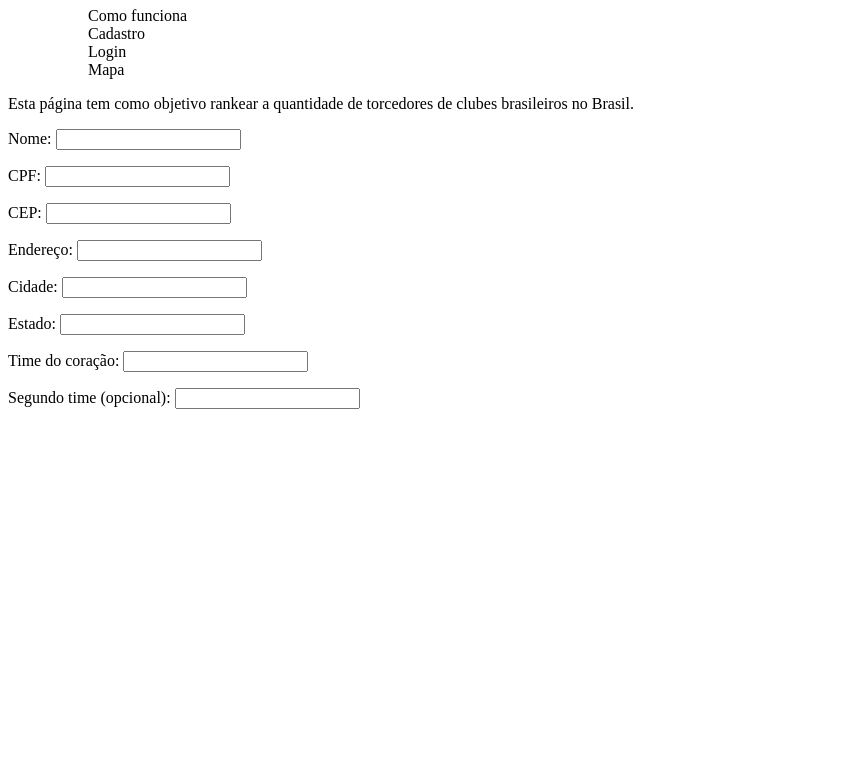
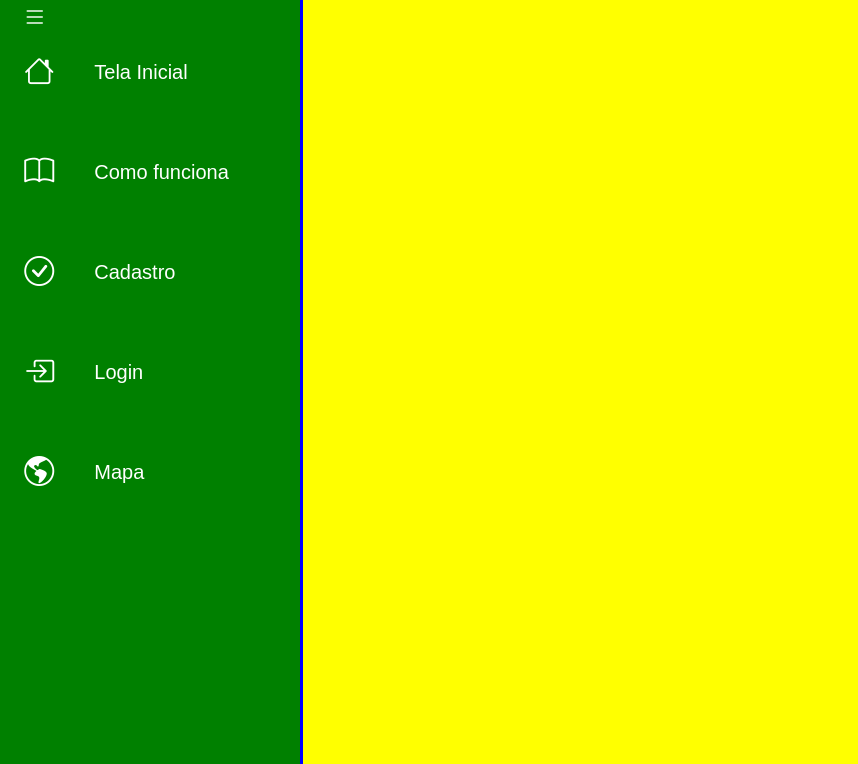
Before and after one commit to FernandoDeCastro/RankTor, a plain HTML site: page Index.html in a window 1280 px wide. Shown: the part 73-837 px from the top of the page, without its empty margins (0-858 px from the left). Before the commit the page ends 800 px from the top, so only its background shows below. Drawn offline with nearby package versions, Linux system fonts and the light colour scheme.

Commit message:
RankTor 0.0.4
Signed-off-by: Fernando de Castro Ramos <fernando@amesbo.unicamp.br>

```diff
--- a/Index.html
+++ b/Index.html
@@ -1,42 +1,58 @@
 <!DOCTYPE html>
 <html lang="pt-br">
 <head>
+    <link rel="stylesheet" href="Visual.css">
     <meta charset="UTF-8">
     <meta http-equiv="X-UA-Compatible" content="IE=edge">
     <meta name="viewport" content="width=device-width, initial-scale=1.0">
     <title>Ranking de Torcidas</title>
+    <link rel="stylesheet" href="https://cdn.jsdelivr.net/npm/bootstrap-icons@1.11.3/font/bootstrap-icons.min.css">
 </head>
-<body>
-    <header></header><h1>Ranking de Torcidas</h1></header>
-    <nav><ul>
-        <ol>Como funciona</ol>
-        <ol>Cadastro</ol>
-        <ol>Login</ol>
-        <ol>Mapa</ol>
-        <ol></ol>
+<body id="index">
+    <header id="titulo"><h1>Ranking de Torcidas</h1></header>
+    <nav class="MenuLateral"><ul>
+        <div class="MenuLateral">
+            <i class="bi bi-list"></i>
+        </div>
+        <ul>
+            <li class="ItemMenu">
+                <a href="#">
+                    <span class="Icon"><i class="bi bi-house"></i></span>
+                    <span class="text-link">Tela Inicial</span>
+                </a>
+            </li>
+            <li class="ItemMenu">
+                <a href="Principal.html">
+                    <span class="Icon"><i class="bi bi-book"></i></span>
+                    <span class="text-link">Como funciona</span>
+                </a>
+            </li>
+            <li class="ItemMenu">
+                <a href="Cadastro.html">
+                    <span class="Icon"><i class="bi bi-check-circle"></i></i></span>
+                    <span class="text-link">Cadastro</span>
+                </a>
+            </li>
+            <li class="ItemMenu">
+                <a href="Login.html">
+                    <span class="Icon"><i class="bi bi-box-arrow-in-right"></i></i></span>
+                    <span class="text-link">Login</span>
+                </a>
+            </li>
+            <li class="ItemMenu">
+                <a href="Login.html">
+                    <span class="Icon"><i class="bi bi-globe-americas"></i></i></span>
+                    <span class="text-link">Mapa</span>
+                </a>
+            </li>
+            <li class="ItemMenu"></li>
+        </ul>
     </ul></nav>
+    <section>
 
-    <p>Esta página tem como objetivo rankear a quantidade de torcedores de clubes brasileiros no Brasil.</p>
-    <form action="">
-        <div>
-            <label for="nome">Nome:</label>
-            <input type="text"><p></p>
-            <label for="cpf">CPF:</label>
-            <input type="text"><p></p>
-            <label for="cpf">CEP:</label>
-            <input type="text"><p></p>
-            <label for="endereco">Endereço:</label>
-            <input type="text"><p></p>
-            <label for="cidade">Cidade:</label>
-            <input type="text"><p></p>
-            <label for="UF">Estado:</label>
-            <input type="text"><p></p>
-            <label for="clubePrincipal">Time do coração:</label>
-            <input type="text"><p></p>
-            <label for="clube secundario">Segundo time (opcional):</label>
-            <input type="text"><p></p>
+    </section>
 
-        </div>
-    </form>
+
+
 </body>
 </html>
--- /dev/null
+++ b/Visual.css
@@ -0,0 +1,83 @@
+
+
+*{
+    margin: 0;
+    padding: 0;
+    box-sizing: border-box;
+    font-family: 'Outfit', sans-serif;
+}
+
+body{
+    height: 100vh;
+}
+
+header {
+    background-color: 2px yellow;
+}
+nav.MenuLateral {
+    width: 300px;
+    height: 100%;
+    background-color: green;
+    padding: 40px 0 40px 1%;
+    box-shadow: 3px 0 0 blue;
+}
+
+div.MenuLateral {
+    width: 100%;
+    padding-left: 10px;
+}
+
+div.MenuLateral > i {
+    color: white;
+    font-size: 24px;
+    cursor: pointer;
+}
+
+ul {
+    height: 100%;
+    list-style-type: none;
+}
+
+ul li.ItemMenu {
+    transition: .2s;
+}
+
+ul li.ItemMenu:hover {
+    background: blue;
+}
+
+ul li.ItemMenu a {
+    color: white;
+    text-decoration: none;
+    font-size: 20px;
+    padding: 20px 4%;
+    display: flex;
+    margin-bottom: 20px;
+    line-height: 40px;
+}
+
+ul li.ItemMenu a .text-link {
+    margin-left: 40px;
+}
+
+ul li.ItemMenu a .Icon {
+    font-size: 30px;
+}
+
+#index {
+    background-color: yellow;
+}
+
+#titulo {
+    text-align: center;
+    color: blue;
+}
+
+#cfun {
+    border: 2px black;
+}
+#apresentacao {
+    color: firebrick;
+    text-shadow: 10px;
+    background-color: black;
+}
```
Also changed, not shown: Cadastro.html (+21 -1 lines), Login.html (added, +18 -0 lines), Principal.html (added, +13 -0 lines).
